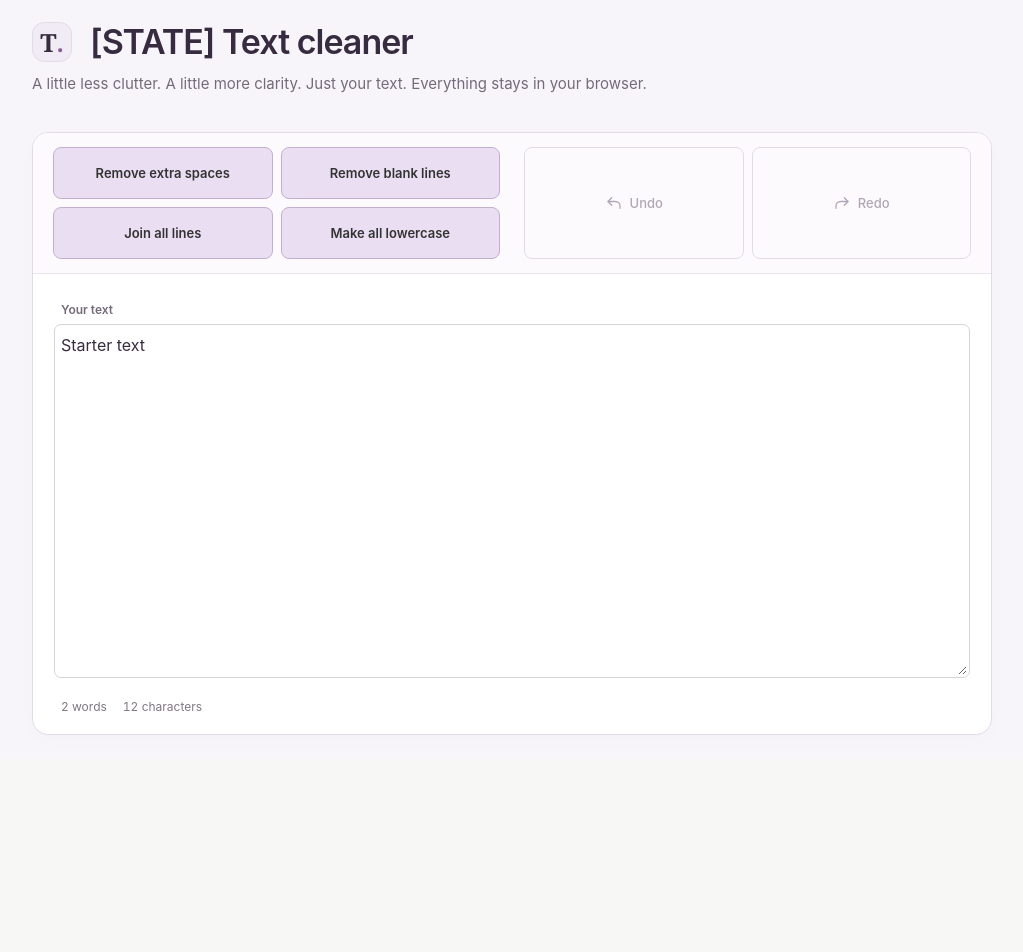
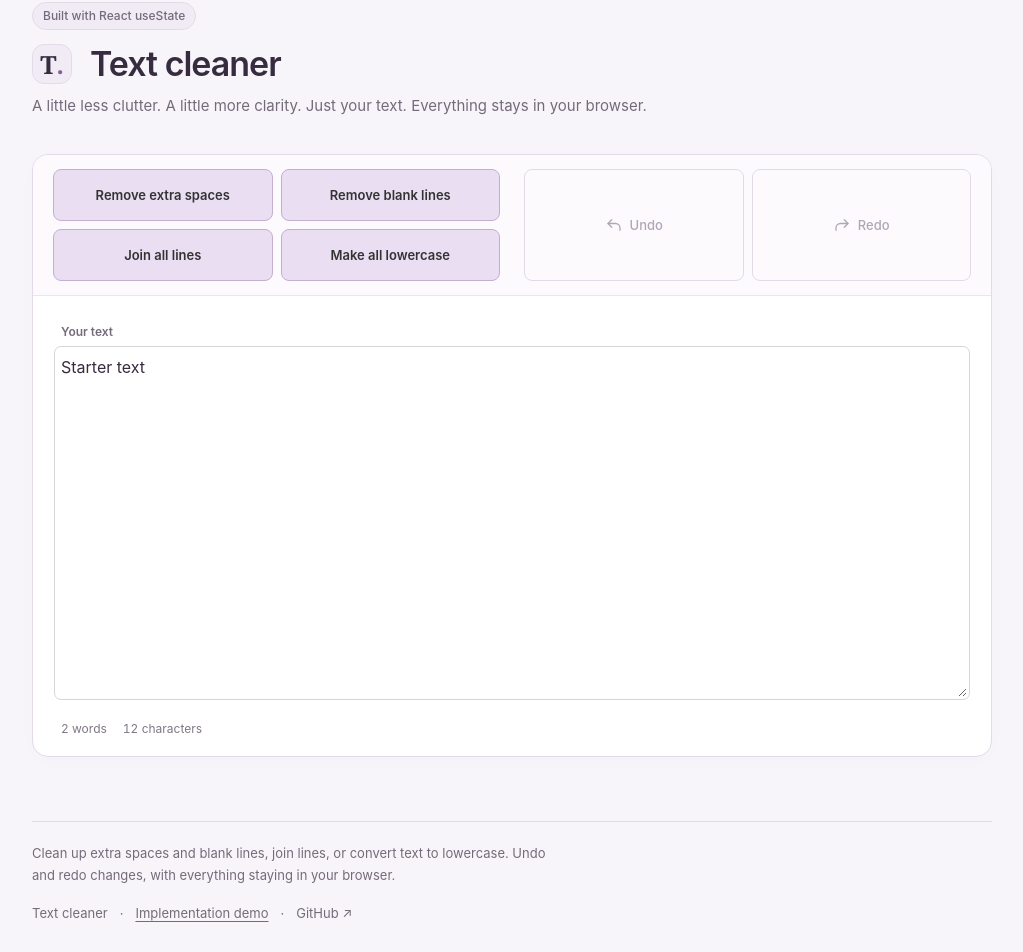
Before and after one commit to stephanos7/text-cleanup, a React (Vite) app: page /state in a window 1280 px wide. Shown: the part 78-1030 px from the top of the page, without its empty margins (128-1151 px from the left). Before the commit the page ends 837 px from the top, so only its background shows below. Built offline with nearby package versions, Linux system fonts and the light colour scheme.

Commit message:
smoother and more discreet nav changeS

```diff
--- a/src/App.css
+++ b/src/App.css
@@ -1,11 +1,67 @@
-.app {
+.app,
+.site-footer {
   width: min(100% - 32px, 960px);
   margin-inline: auto;
+}
+
+.app {
   padding-block: 48px 24px;
+}
+
+.site-footer {
+  margin-top: 40px;
+  padding-block: 20px 24px;
+  border-top: 1px solid var(--editor-border);
+  color: var(--text-muted);
+  font-size: 13px;
+  line-height: 1.7;
+}
+
+.site-footer p {
+  max-width: 65ch;
+}
+
+.site-footer nav {
+  display: flex;
+  flex-wrap: wrap;
+  align-items: center;
+  gap: 4px 12px;
+  margin-top: 12px;
+}
+
+.site-footer a {
+  padding-block: 4px;
+  color: inherit;
+  text-decoration: none;
+  text-underline-offset: 3px;
+}
+
+.site-footer a:hover,
+.site-footer a[aria-current="page"] {
+  text-decoration: underline;
+}
+
+.site-footer a:focus-visible {
+  outline: 2px solid #737373;
+  outline-offset: 3px;
+  border-radius: 2px;
 }
 
 .page-header {
   margin-bottom: 32px;
+}
+
+.implementation-chip {
+  display: inline-flex;
+  margin-bottom: 14px;
+  padding: 4px 10px;
+  border: 1px solid var(--mark-border);
+  border-radius: 999px;
+  background: var(--mark-bg);
+  color: var(--text-muted);
+  font-size: 12px;
+  font-weight: 500;
+  line-height: 1.5;
 }
 
 .heading-row {
@@ -181,8 +237,12 @@ textarea:focus-visible {
 }
 
 @media (min-width: 600px) {
+  .app,
+  .site-footer {
+    width: min(100% - 64px, 960px);
+  }
+
   .app {
-    width: min(100% - 64px, 960px);
     padding-top: 80px;
   }
 
--- a/src/App.jsx
+++ b/src/App.jsx
@@ -1,27 +1,80 @@
-import { Navigate, NavLink, Route, Routes, useMatch } from 'react-router'
+import { useEffect } from 'react'
+import { Link, NavLink, Route, Routes, useMatch } from 'react-router'
 import ReducerTextCleaner from './ReducerTextCleaner'
 import StateTextCleaner from './StateTextCleaner'
 import './App.css'
 
+function scrollToTop(event) {
+  if (
+    event.defaultPrevented || event.button !== 0 ||
+    event.metaKey || event.ctrlKey || event.shiftKey || event.altKey
+  ) return
+
+  const prefersReducedMotion = window.matchMedia('(prefers-reduced-motion: reduce)').matches
+  window.scrollTo({
+    top: 0,
+    left: 0,
+    behavior: prefersReducedMotion ? 'instant' : 'smooth',
+  })
+}
 
 function App() {
   const isStateRoute = useMatch('/state') !== null
+  const isHomeRoute = useMatch('/') !== null
+
+  useEffect(() => {
+    const existingRobots = document.head.querySelector('meta[data-route-robots]')
+    if (isHomeRoute) {
+      existingRobots?.remove()
+      return
+    }
+
+    const robots = existingRobots ?? document.createElement('meta')
+    robots.setAttribute('data-route-robots', '')
+    robots.name = 'robots'
+    robots.content = 'noindex'
+    document.head.appendChild(robots)
+
+    return () => robots.remove()
+  }, [isHomeRoute])
 
   return (
     <div className="page-shell" data-theme={isStateRoute ? 'purple' : undefined}>
-      <nav aria-label="Implementation">
-        <NavLink to="/reducer">useReducer version</NavLink>
-        {" | "}
-        <NavLink to="/state">useState version</NavLink>
-      </nav>
       <main>
         <Routes>
-          <Route path="/" element={<Navigate to="/reducer" replace />} />
-          <Route path="/reducer" element={<ReducerTextCleaner />} />
+          <Route path="/" element={<ReducerTextCleaner />} />
           <Route path="/state" element={<StateTextCleaner />} />
           <Route path="*" element={<p>Page not found.</p>} />
         </Routes>
       </main>
+      <footer className="site-footer">
+        <div data-nosnippet>
+          <p>
+            Clean up extra spaces and blank lines, join lines, or convert text to
+            lowercase. Undo and redo changes, with everything staying in your browser.
+          </p>
+          <nav aria-label="Project links">
+            <NavLink to="/" end onClick={scrollToTop}>Text cleaner</NavLink>
+            <span aria-hidden="true">·</span>
+            <Link
+              to="/state"
+              aria-current={isStateRoute ? 'page' : undefined}
+              onClick={scrollToTop}
+            >
+              Implementation demo
+            </Link>
+            <span aria-hidden="true">·</span>
+            <a
+              href="https://github.com/stephanos7/text-cleanup"
+              target="_blank"
+              rel="noopener noreferrer"
+              aria-label="GitHub (opens in a new tab)"
+            >
+              GitHub <span aria-hidden="true">↗</span>
+            </a>
+          </nav>
+        </div>
+      </footer>
     </div>
   );
 }
--- a/src/StateTextCleaner.jsx
+++ b/src/StateTextCleaner.jsx
@@ -88,11 +88,12 @@ export default function StateTextCleaner() {
   return (
     <div className="app">
       <header className="page-header">
+        <span className="implementation-chip">Built with React useState</span>
         <div className="heading-row">
           <span className="app-mark" aria-hidden="true">
             T<span>.</span>
           </span>
-          <h1>[STATE] Text cleaner</h1>
+          <h1>Text cleaner</h1>
         </div>
         <p>
           A little less clutter. A little more clarity. Just your text.
--- a/src/index.css
+++ b/src/index.css
@@ -103,7 +103,13 @@ p {
 }
 
 .page-shell {
+  display: flex;
+  flex-direction: column;
   min-height: 100svh;
   color: var(--text);
   background: var(--page-bg);
 }
+
+.page-shell > main {
+  flex: 1;
+}
--- a/vite.config.js
+++ b/vite.config.js
@@ -1,7 +1,27 @@
 import react from '@vitejs/plugin-react'
+import { readFile, writeFile } from 'node:fs/promises'
+import { resolve } from 'node:path'
 import { defineConfig } from 'vite'
 
-// https://vite.dev/config/
+function notFoundPage() {
+  let outputDirectory
+
+  return {
+    name: 'not-found-page',
+    apply: 'build',
+    configResolved(config) {
+      outputDirectory = resolve(config.root, config.build.outDir)
+    },
+    async closeBundle() {
+      const html = await readFile(resolve(outputDirectory, 'index.html'), 'utf8')
+      await writeFile(
+        resolve(outputDirectory, '404.html'),
+        html.replace('<head>', '<head>\n    <meta name="robots" content="noindex" data-route-robots />'),
+      )
+    },
+  }
+}
+
 export default defineConfig({
-  plugins: [react()],
+  plugins: [react(), notFoundPage()],
 })
```
Also changed, not shown: 2 other files (tests, documents, lock files or other folders).
